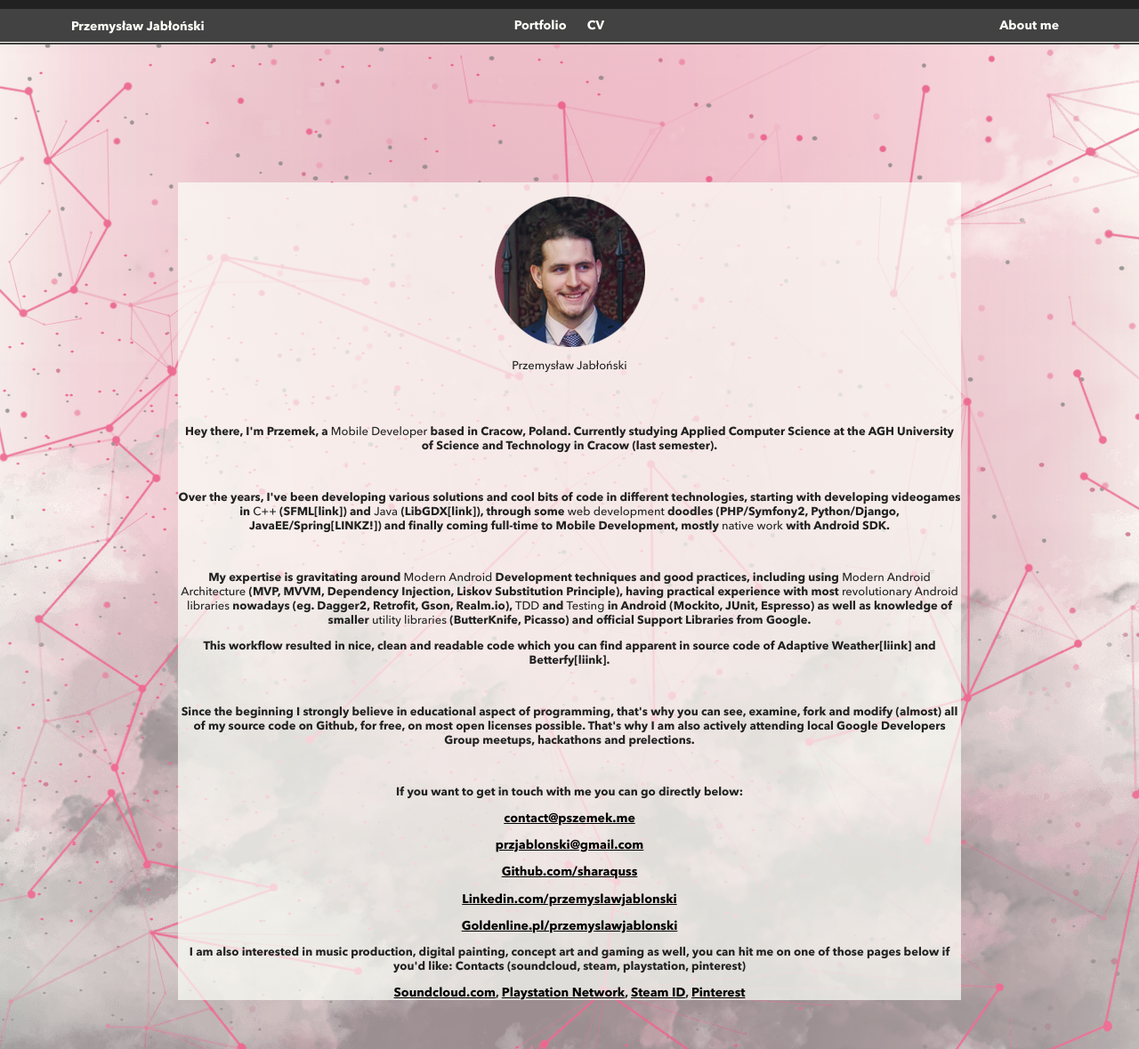
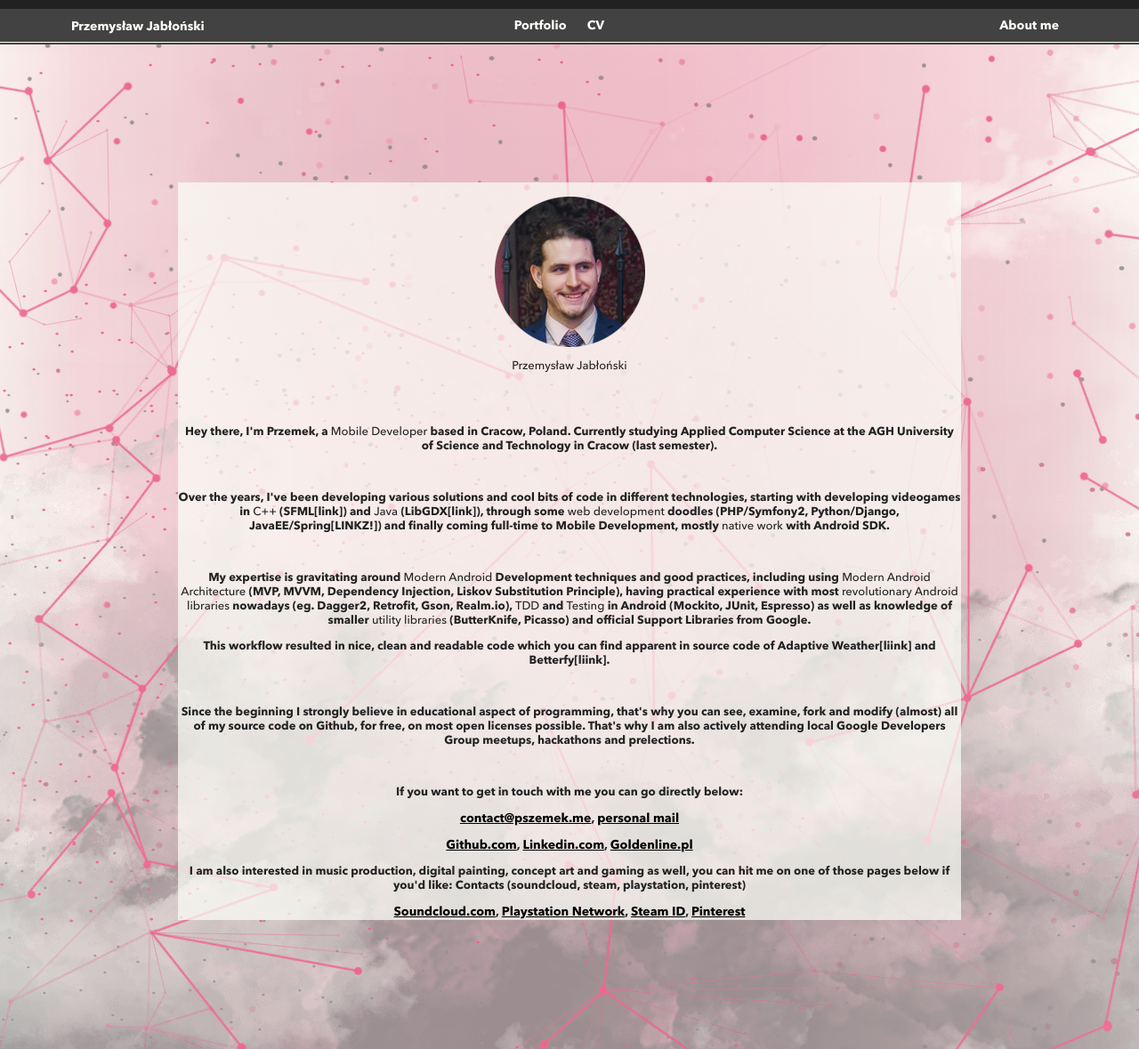
Before and after one commit to przemek-jablonski/sharaquss.github.io, a Jekyll site: the page built from about.html, in a window 1280 px wide and 1179 px high. Shown: the whole window at 89% size. Built offline with Jekyll 4.4.1, drawn with Linux system fonts in a browser that asks for light colours.

Commit message:
links repair

```diff
--- a/about.html
+++ b/about.html
@@ -56,19 +56,11 @@ title: About me
             If you want to get in touch with me you can go directly below:
         </p>
         <p>
-            <a href="mailto:contact@pszemek.me">contact@pszemek.me</a>
+            <a href="mailto:contact@pszemek.me">contact@pszemek.me</a>, <a href="mailto:przjablonski@gmail.com">personal mail</a>
         </p>
         <p>
-            <a href="mailto:przjablonski@gmail.com">przjablonski@gmail.com</a>
-        </p>
-        <p>
-            <a href="http://github.com/sharaquss">Github.com/sharaquss</a>
-        </p>
-        <p>
-            <a href="https://pl.linkedin.com/in/przemyslawjablonski">Linkedin.com/przemyslawjablonski</a>
-        </p>
-        <p>
-            <a href="http://www.goldenline.pl/przemyslaw-jablonski9/">Goldenline.pl/przemyslawjablonski</a>
+            <a href="http://github.com/sharaquss">Github.com</a>, <a href="https://pl.linkedin.com/in/przemyslawjablonski">Linkedin.com</a>,
+            <a href="http://www.goldenline.pl/przemyslaw-jablonski9/">Goldenline.pl</a>
         </p>
 
         <p>
```
